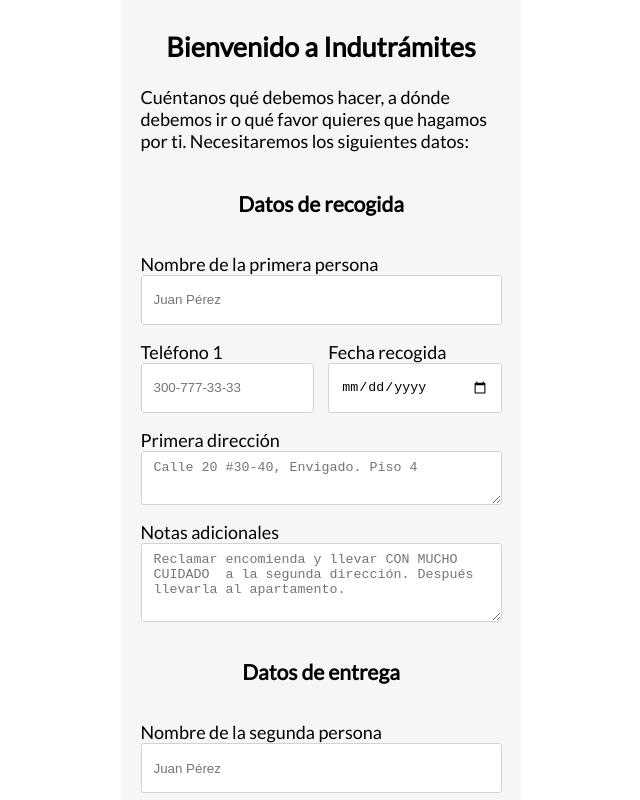
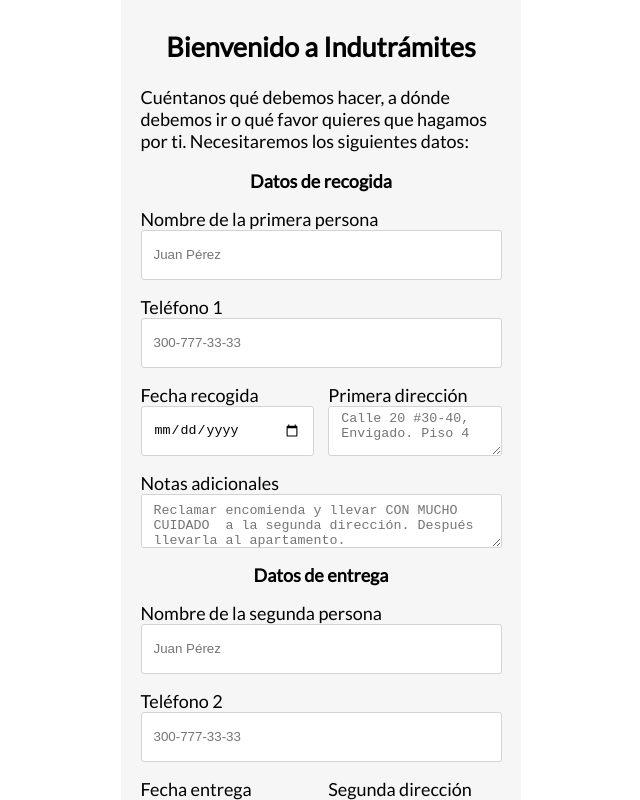
Before and after one commit to gabrielibus/easyForm, a React (Create React App) app: page / in a window 1280 px wide. Shown: the top 800 px of the page, without its empty margins (319-959 px from the left). Built offline with nearby package versions, Linux system fonts and the light colour scheme.

Commit message:
ussing modular config

```diff
--- a/src/App.js
+++ b/src/App.js
@@ -19,22 +19,7 @@
     // localStorage.setItem("data", datos)
   }
 
-  const finish = async () => {
-    // var myHeaders = new Headers()
-    // myHeaders.append("Content-Type", "application/json")
-    // var raw = JSON.stringify(datos)
-
-    // var requestOptions = {
-    //   method: "POST",
-    //   headers: myHeaders,
-    //   body: raw,
-    //   redirect: "follow"
-    // }
-
-    // fetch(`${url}post/`, requestOptions)
-    // .then(response => response.text())
-    // .then(result => console.log(result))
-    // .catch(error => console.log("error", error))
+  const finish = () => {
     window.location.reload(true)
   }
 
--- a/src/components/pageOne.js
+++ b/src/components/pageOne.js
@@ -1,39 +1,35 @@
 import React from "react"
 const info = require("../models/model")
+
 let mapArray = Object.entries(info.fields)
 
 function pageOne() {
+  function Forms({ form }) {
+    let res = form.map((field, idx) => (
+      <div className={`fieldsWrapper`} id={`fieldsWrapper${idx + 1}`} key={idx}>
+        <label htmlFor={`field${idx + 1}`}>{field.label}</label>
+        {React.createElement(`${field.tag}`, {
+          className: `field${idx + 1}`,
+          type: field.type,
+          placeholder: `${field.placeholder}`,
+        })}
+      </div>
+    ))
+    return res
+  }
+
   return (
     <div className='AppWrapper'>
       <div className='headerWrapper'>
-        <h2>{info.site.title}</h2>
-        <p>{info.site.description}</p>
+        <h2 className='AppTitle'>{info.site.title}</h2>
+        <p className='AppText'>{info.site.description}</p>
       </div>
-      <div className='AppBodyWrapper'>
-        {mapArray.map((field, idx) => (
-          <div
-            className={`fieldsWrapper`}
-            id={`fieldsWrapper${idx + 1}`}
-            key={idx}>
-            <label htmlFor={`field${idx + 1}`}>{field[1].label}</label>
-            {field[1].tag === "input" ? (
-              <input
-                className={`field${idx + 1}`}
-                type={field[1].type}
-                placeholder={`${field[1].placeholder}`}
-              />
-            ) : field[1].tag === "textarea" ? (
-              <textarea
-                className={`field${idx + 1}`}
-                type={field[1].type}
-                placeholder={`${field[1].placeholder}`}
-              />
-            ) : (
-              <h3>{field[1].tag}</h3>
-            )}
-          </div>
-        ))}
-      </div>
+      {mapArray.map((form, idx) => (
+        <div key={idx} className='formsWrapper'>
+          <h4 className='formsWrapperTitle'>Datos de {form[0]}</h4>
+          <Forms form={form[1]} />
+        </div>
+      ))}
       <div className='btnWrapper'>
         <button>{info.site.btnText}</button>
       </div>
--- a/src/models/model.js
+++ b/src/models/model.js
@@ -3,12 +3,10 @@
     title: "Bienvenido a Indutrámites",
     description: `Cuéntanos qué debemos hacer, a dónde debemos ir o qué favor quieres que hagamos por ti.
     Necesitaremos los siguientes datos: `,
-    btnText: "Enviar información"
+    btnText: "Enviar información",
   },
-  fields: [
-    {
-        tag: "Datos de recogida",
-      },
+  fields: {
+    recogida: [
       {
         label: "Nombre de la primera persona",
         placeholder: "Juan Pérez",
@@ -40,9 +38,8 @@
         type: "textarea",
         tag: "textarea",
       },
-    {
-        tag: "Datos de entrega",
-      },
+    ],
+    entrega: [
       {
         label: "Nombre de la segunda persona",
         placeholder: "Juan Pérez",
@@ -74,6 +71,7 @@
         tag: "textarea",
       },
     ],
+  },
 }
 
 module.exports = info
--- a/src/styles/AppStyles.scss
+++ b/src/styles/AppStyles.scss
@@ -31,20 +31,21 @@
   margin: auto;
 }
 
-.headerWrapper p {
+.AppText {
   text-align: left;
 }
 
-.AppBodyWrapper {
+.formsWrapper {
   width: 95%;
-  margin: auto;
   display: flex;
   flex-direction: row;
   flex-wrap: wrap;
+  margin: auto;
 }
 
-.AppBodyWrapper h3 {
-  text-align: center;
+.formsWrapperTitle {
+  margin: auto;
+  margin-bottom: 1rem;
 }
 
 .fieldsWrapper {
```
Lines whose indentation alone changed are shown as unchanged.
